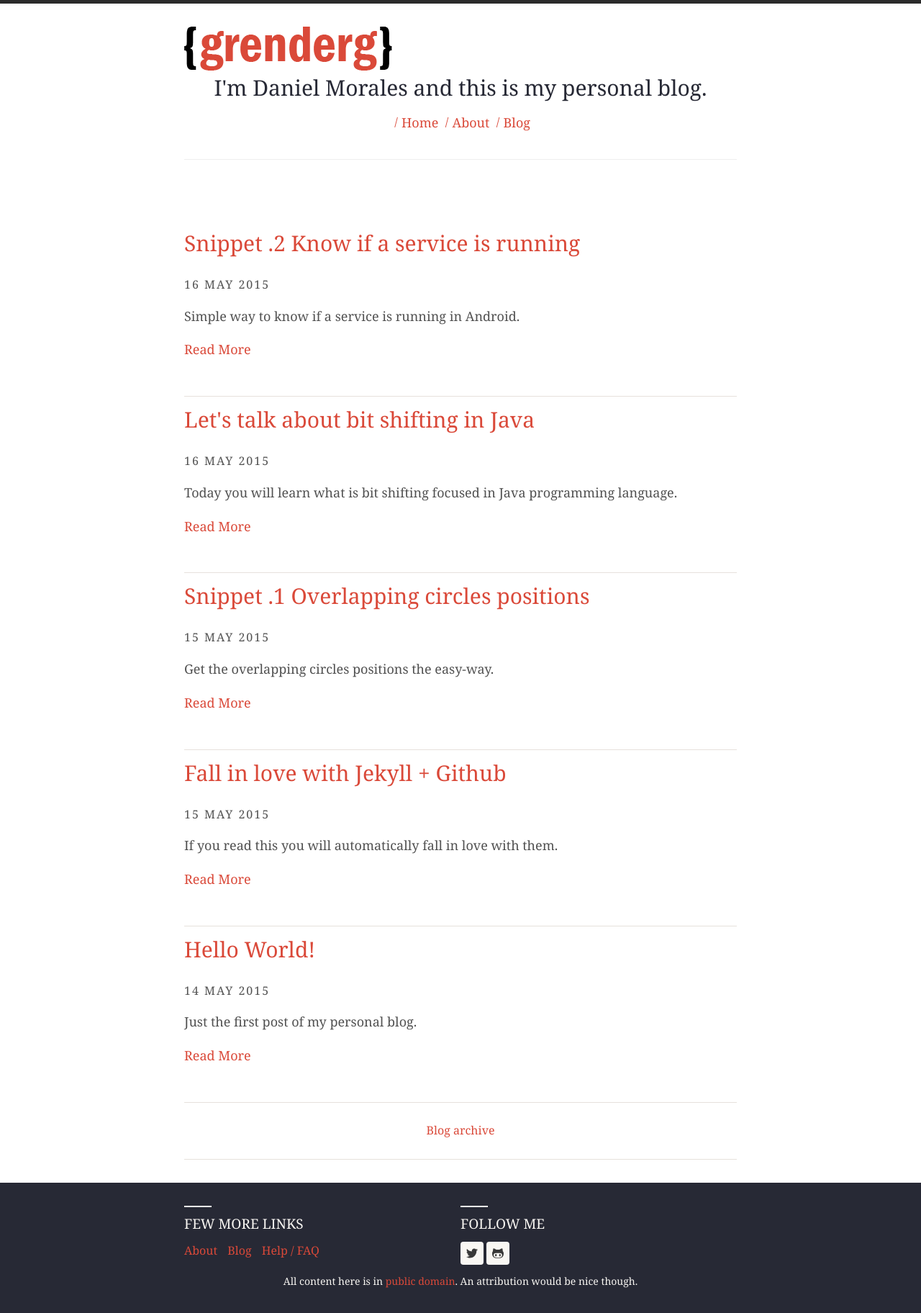
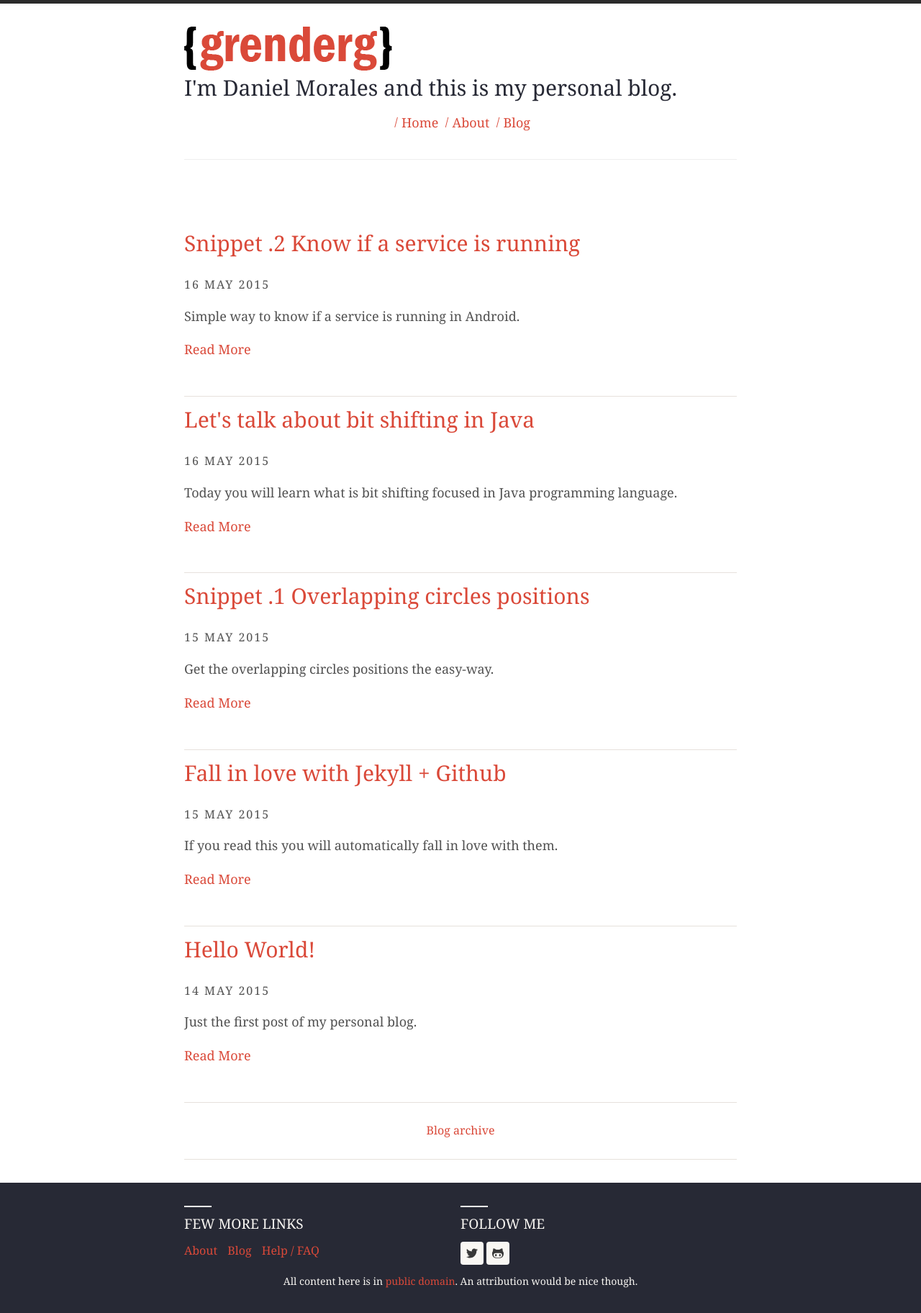
Before and after one commit to GrenderG/grenderg.github.io, a Jekyll site: the page built from index.html, in a window 1280 px wide. Shown: the whole page at 72% size. Built offline with Jekyll 4.4.1, drawn with Linux system fonts in a browser that asks for light colours; nearby versions of some CDN libraries.

```diff
--- a/_layouts/default.html
+++ b/_layouts/default.html
@@ -25,7 +25,7 @@
     </head>
     <body class="{{ site.harmony.basetheme }}">
         <header class="main-header">
-            <div class="wc-container" style="text-align: center;">
+            <div class="wc-container" style="align: center;">
                 <!--<h1><a href="{{ site.baseurl }}/">{{ site.harmony.name }}</a></h1>-->
 				<a href="{{ site.baseurl }}/"><img src="/assets/image/logo.png"></a>
                 <h3>{{ site.harmony.description }}</h3>
```
